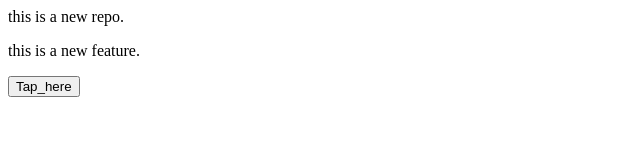
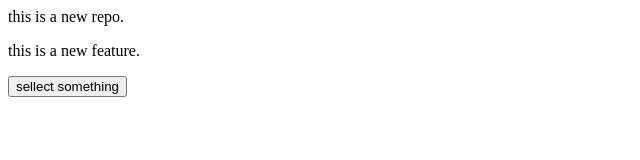
Before and after one commit to SAMYA-BANERJEE/localrepo, a plain HTML site: page index.html in a window 1280 px wide. Shown: the whole page, without its empty margins (0-640 px from the left). Drawn offline with Linux system fonts and the light colour scheme.

Commit message:
sellect button added.

```diff
--- a/index.html
+++ b/index.html
@@ -1,3 +1,3 @@
 <P>this is a new repo.</P>
 <P>this is a new feature.</P>
-<button>Tap_here</button>
+<button>sellect something</button>
```
